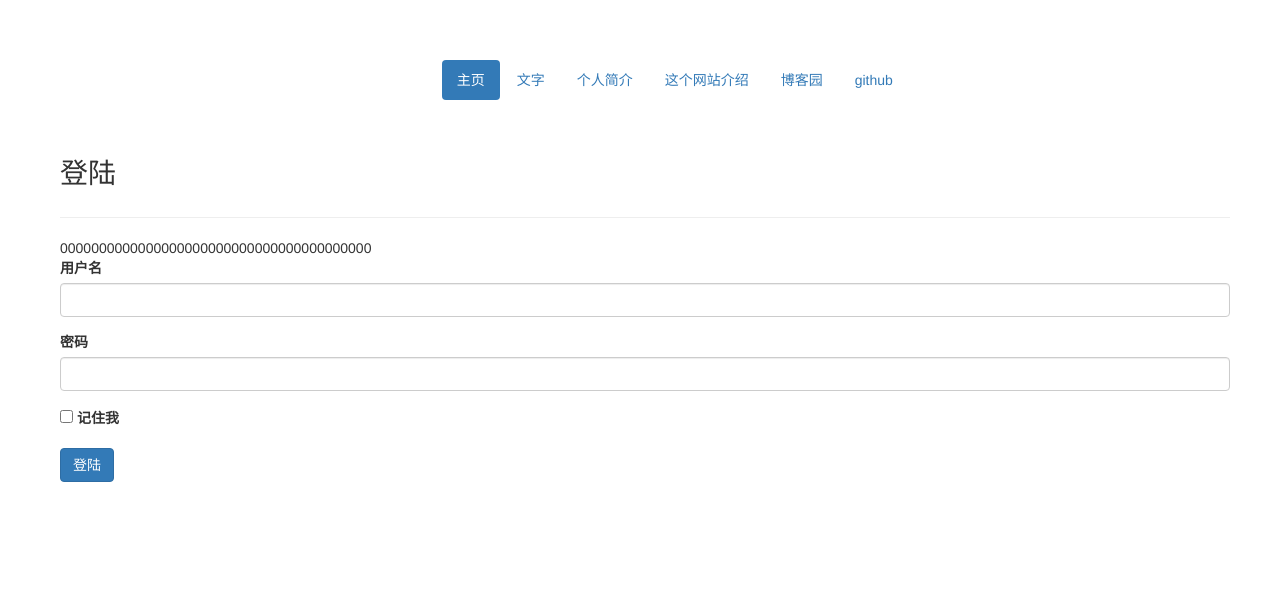
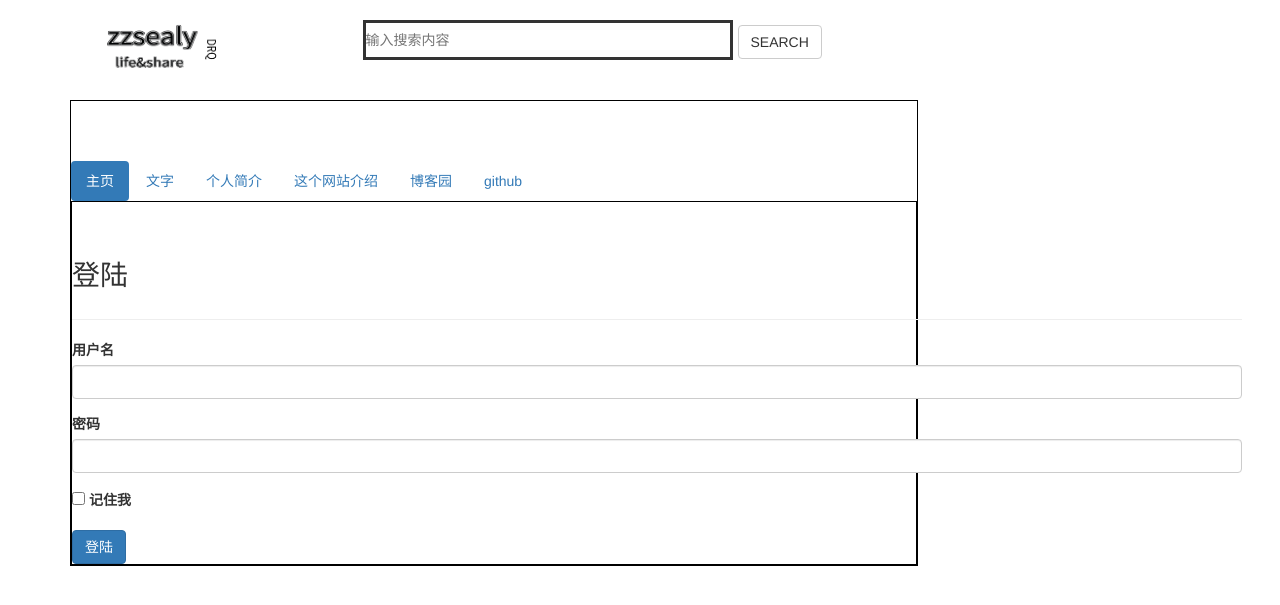
Before and after one commit to zzsealy/personal_blog, a Flask app: page /login in a window 1280 px wide. Shown: the top 605 px of the page. Run offline with Flask 2, Linux system fonts and the light colour scheme; data that the repository does not hold is empty; parts of the project's set-up code (start-up, migrations or seed data) failed here and were passed over; some libraries are stand-ins or nearby versions.

Commit message:
修改样式，增加功能

```diff
--- a/personal_blog/__init__.py
+++ b/personal_blog/__init__.py
@@ -112,12 +112,11 @@
 
     @app.cli.command()
     def forge():
-
+        """
         click.echo('创建虚拟文章类型')
         fake_category()
-        '''
         click.echo('创建虚拟文章')
         fake_posts()
-        '''
+        """
         click.echo('创建管理员')
         fake_admin()
--- a/personal_blog/blueprints/admin.py
+++ b/personal_blog/blueprints/admin.py
@@ -4,6 +4,7 @@
 from personal_blog.form import LoginForm, PostForm, AdminForm, SetPasswordform, CategoryForm
 from personal_blog.setting import redirect_back
 from personal_blog.extensions import db
+
 
 admin_bp = Blueprint('admin', __name__)
 
@@ -21,7 +22,7 @@
         remember = form.remember.data
         admin = Admin.query.first()
         if admin:
-            if username == admin.username and password == admin.password:
+            if admin.check_password(password):
                 login_user(admin, remember)
                 flash('登陆成功', 'info')
                 return redirect_back()
@@ -173,8 +174,9 @@
     form = SetPasswordform()
     if form.validate_on_submit():
         admin = Admin.query.first()
+        new_password = form.password.data
         admin.username = form.username.data
-        admin.password = form.password.data
+        admin.set_password(new_password)
         db.session.add(admin)
         db.session.commit()
         flash('密码修改成功')
--- a/personal_blog/fake.py
+++ b/personal_blog/fake.py
@@ -37,9 +37,8 @@
 def fake_admin():
     admin = Admin(
         username='admin',
-        password='flask',
-
     )
+    admin.set_password('flask')
 
     db.session.add(admin)
     db.session.commit()
--- a/personal_blog/static/css/x.css
+++ b/personal_blog/static/css/x.css
@@ -1,82 +1,27 @@
-body{
-    background: #454545;
-    line-height: 1.8;
+body {
 
 }
 
-
-
-a,body{
-    color: #eee;
-}
-
-.pag{
-    color: #343434;
-}
-
-.article-list{
-    padding: 20px 30px;
-}
-
-
-
-.side_bar{
-
-float: left;
-width: 18%;
-}
-
-.side_bar > *{
-    padding: 10px 50px;
-}
-
-.side_bar .nav a,
-.side_bar .tag-list a{
-    padding: 3px;
-    color: #888;
+.main {
+    border: black solid 1px;
 
 }
 
-.side_bar .nav a:hover,
-.side_bar .tag-list a:hover{
-    color:#eee;
+.myself img {
+    width: 180px;
+    height: 100px;
 }
 
-.side_bar .nav a{
-    font-weight: 700;
+#q {
+    width: 370px;
+    height: 40px;
+    margin-top: 20px;
+    border: solid 3px;
+    padding:0
 }
 
-.main {
-float: right;
-width: 80%;
-background: #fff;
-color: #454545;
-}
-
-.main a{
-color: #454545;
-}
-
-.art-title{
-text-align: center;
-}
-
-.pag{
-text-align: center;
+#s {
+    margin-top: 25px;
+    margin-left:0;
 
 }
-
-.page-link{
-    color: #000;
-    background: #000;
-}
-
-
-.header .logo{
-line-height:1;
-border: 5px solid #eee;
-padding: 10px 20px;
-font-size: 30px;
-display: inline-block;
-margin-bottom: 10px;
-}
--- a/personal_blog/templates/admin/login.html
+++ b/personal_blog/templates/admin/login.html
@@ -13,9 +13,9 @@
         </div>
         <div class="row h-100 justify-content-center align-items-center">
             <form method="post">
-            {{ csrf_token() }}
+            {{ form.csrf_token }}
 
-            {{ render_form(form, extra_classes='col-6') }}
+            {{ render_form(form) }}
             </form>
         </div>
     </div>
--- a/personal_blog/templates/base.html
+++ b/personal_blog/templates/base.html
@@ -8,19 +8,33 @@
     <title>{% block title %}{% endblock title %}</title>
     {% block daima %} {% endblock daima %}
 
-    <link href="{{ url_for('static', filename = 'css/bootstrap.min.css') }}" rel="stylesheet" />
+    <link href="{{ url_for('static', filename = 'css/bootstrap.min.css') }}"  rel="stylesheet" />
+    <link href="{{ url_for('static', filename = 'css/x.css') }}" rel="stylesheet">
     <link rel="stylesheet" href="https://cdn.bootcss.com/normalize/8.0.1/normalize.min.css">
-
     {% endblock %}
 </head>
 
-<body style="margin:0px 60px 60px 60px ">
+<body>
+
+    <div class="container">
+        <div class="row">
+            <div class="col-md-3">
+                <div class="myself">
+                <a href="{{ url_for('blog.index') }}"><img src="{{ url_for('static', filename='pics/logo.jpg') }}" alt=""></a>
+                </div>
+            </div>
+            <div class="col-md-4">
+                <input id="q" type="text" placeholder="输入搜索内容">
+            </div>
+                <button id="s" class="btn btn-default">SEARCH</button>
+        </div>
+        <div class="row">
+            <div class="col-md-9">
+                <div class="main">
 
     {%block navbar %}
 
-        <div class="row">
-
-                <ul class="nav nav-pills col-md-offset-4" style="margin-top:60px">
+                <ul class="nav nav-pills" style="margin-top:60px">
                 <li class="nav-item active">
                     <a class="nav-link" href="{{ url_for('blog.index') }}">主页</a>
                 </li>
@@ -31,10 +45,9 @@
                     <a href="{{ url_for('blog.individual_resume') }}">个人简介</a>
                 </li>
                 <li class="nav-item">
-                    <a href="{{ url_for('blog.this_site') }}" target="_blank">这个网站介绍</a>
+                    <a href="{{ url_for('blog.this_site') }}">这个网站介绍</a>
                 </li>
 
-                </li>
                 <li class="nav-item">
                     <a href="https://www.cnblogs.com/dairuiquan/" target="_blank">博客园</a>
                 </li>
@@ -47,7 +60,7 @@
                     {% endif %}
                 </li>
             </ul>
-        </div>
+
 
 
     {% endblock %}
@@ -84,9 +97,10 @@
     {{ moment.include_moment(local_js=url_for('static', filename='js/moment-with-locales.min.js')) }}
     {{ moment.locale('zh-cn') }}
     {% endblock %}
-
-
-
+                </div>
+            </div>
+        </div>
+    </div>
 
 </body>
 
--- a/requirements.txt
+++ b/requirements.txt
@@ -1,10 +1,11 @@
 alembic==1.3.1
+Bootstrap-Flask==1.4
 Click==7.0
 dominate==2.4.0
 Faker==2.0.5
 Flask==1.1.1
 Flask-Bootstrap==3.3.7.1
-Flask-CKEditor==0.4.3
+Flask-CKEditor==0.4.4.1
 Flask-Login==0.4.1
 Flask-Migrate==2.5.2
 Flask-Moment==0.9.0
```
Also changed, not shown: personal_blog/models.py (+2 -6 lines), personal_blog/static/pics/logo.jpg (added), 1 other file.
